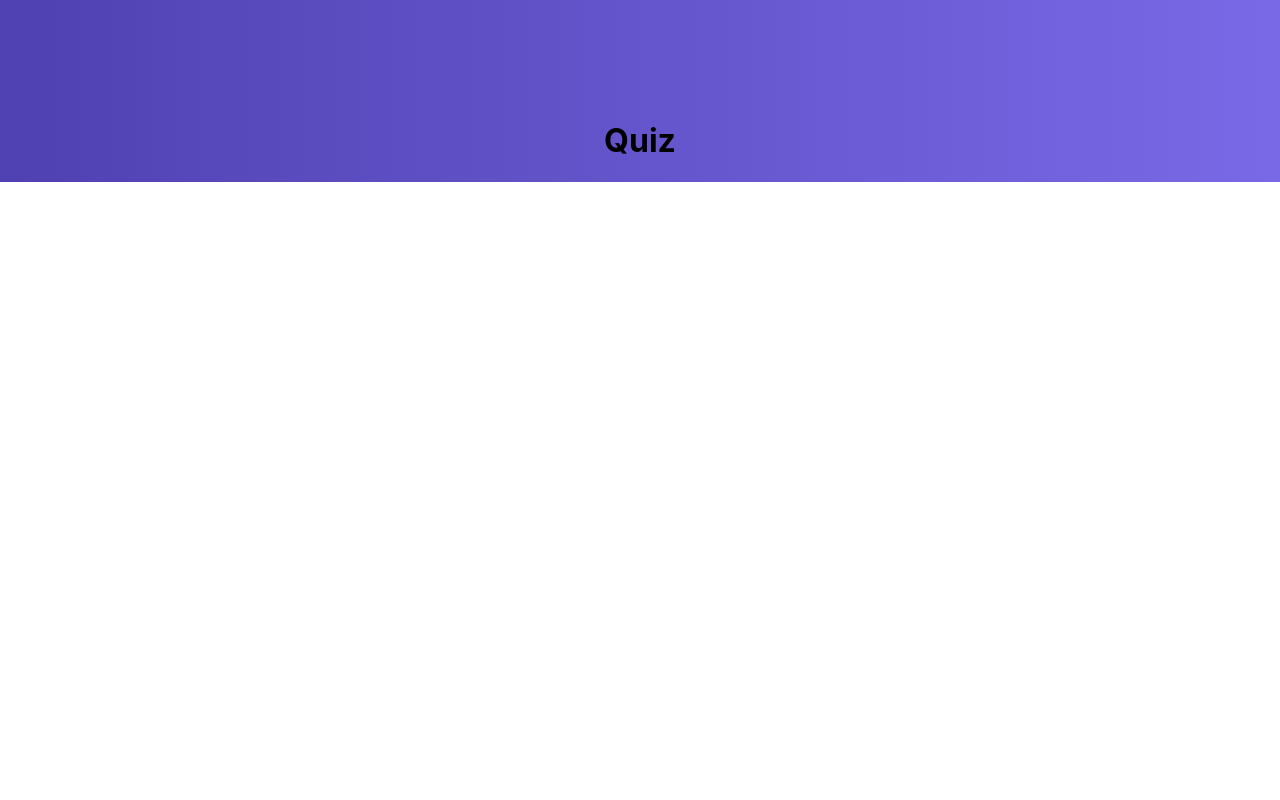
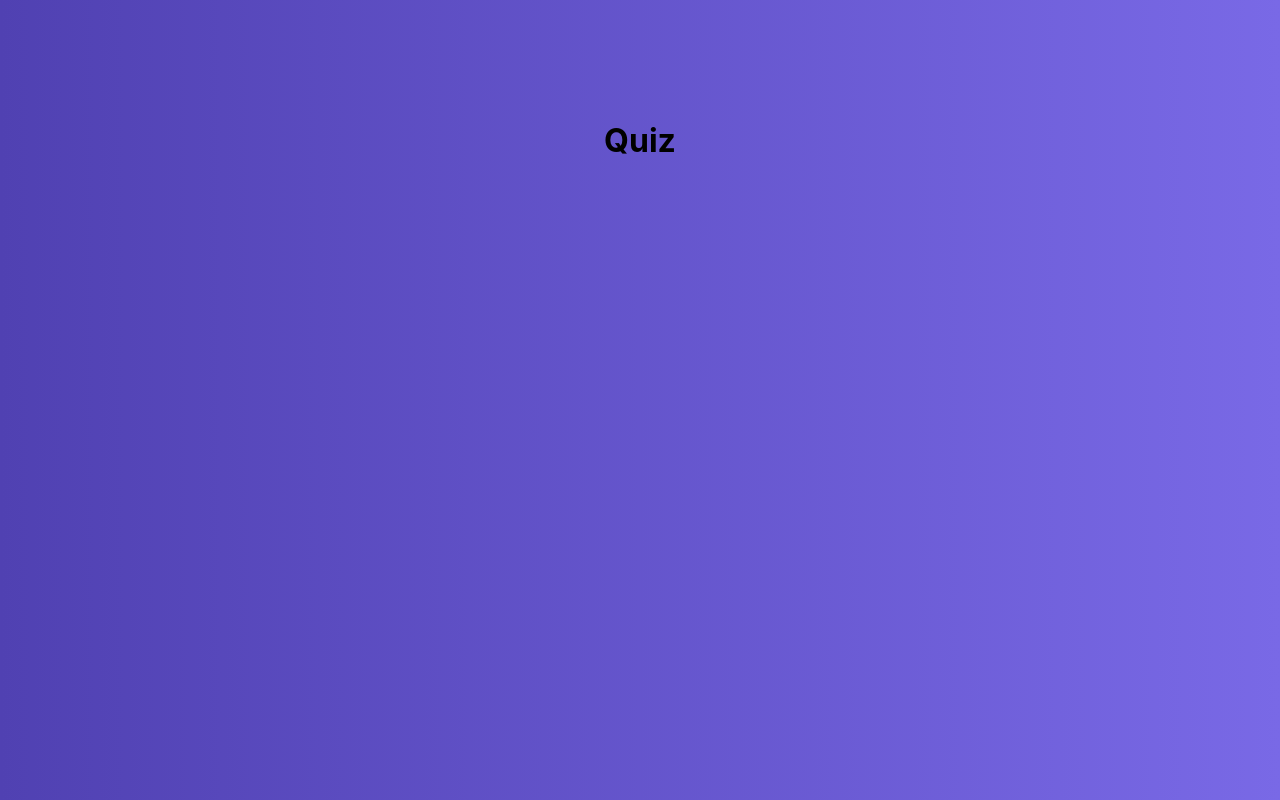
Before and after one commit to voloshchik/react-quize, a React (Create React App) app: page / in a window 1280 px wide. Built offline with nearby package versions, Linux system fonts and the light colour scheme.

Commit message:
main page

```diff
--- a/src/hoc/layout/layout.module.css
+++ b/src/hoc/layout/layout.module.css
@@ -6,7 +6,7 @@
 }
 
 .Layout main {
-  dispaly: flax;
+  display: flex;
   flex-direction: column;
-  flex-grow:1
+  flex-grow: 1;
 }
```
